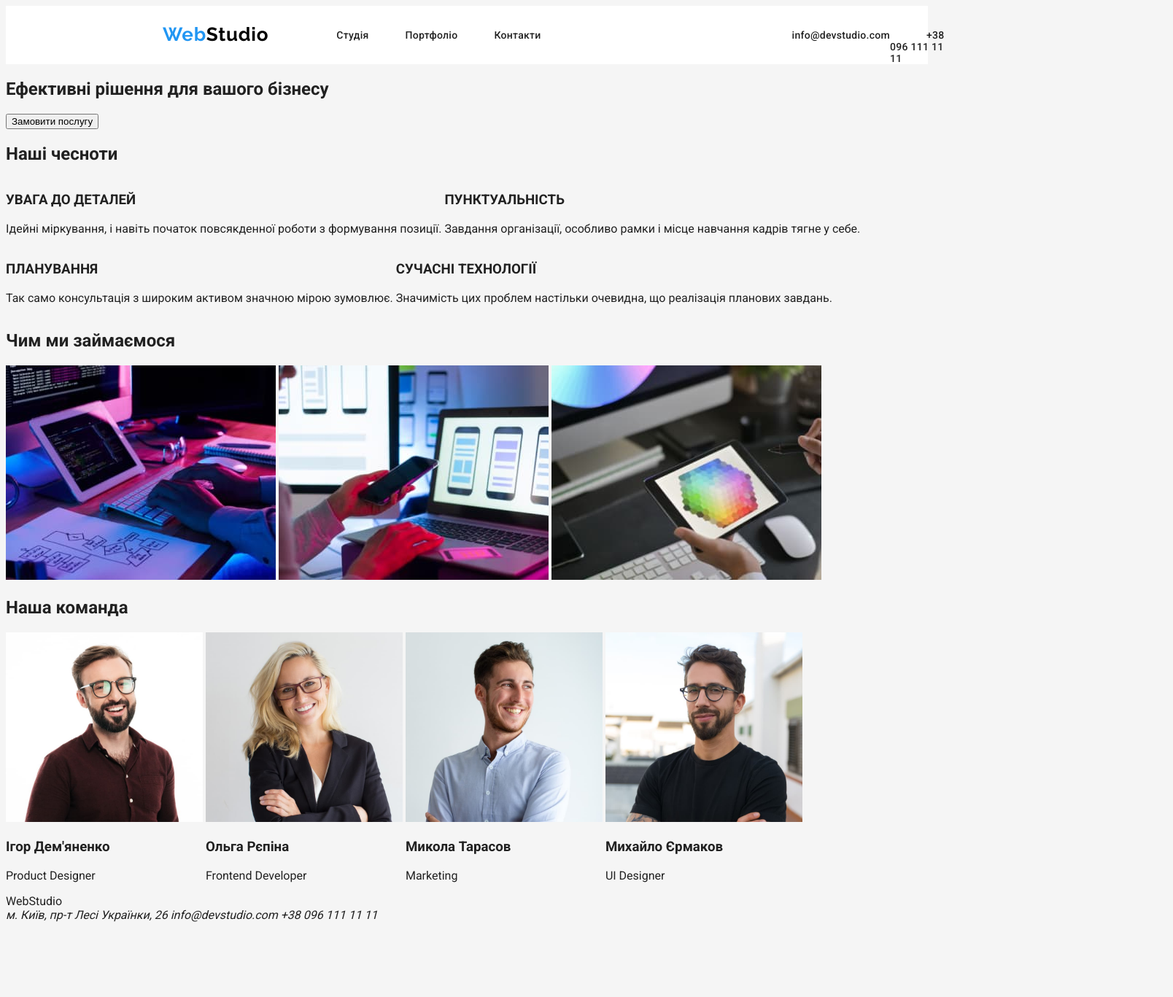
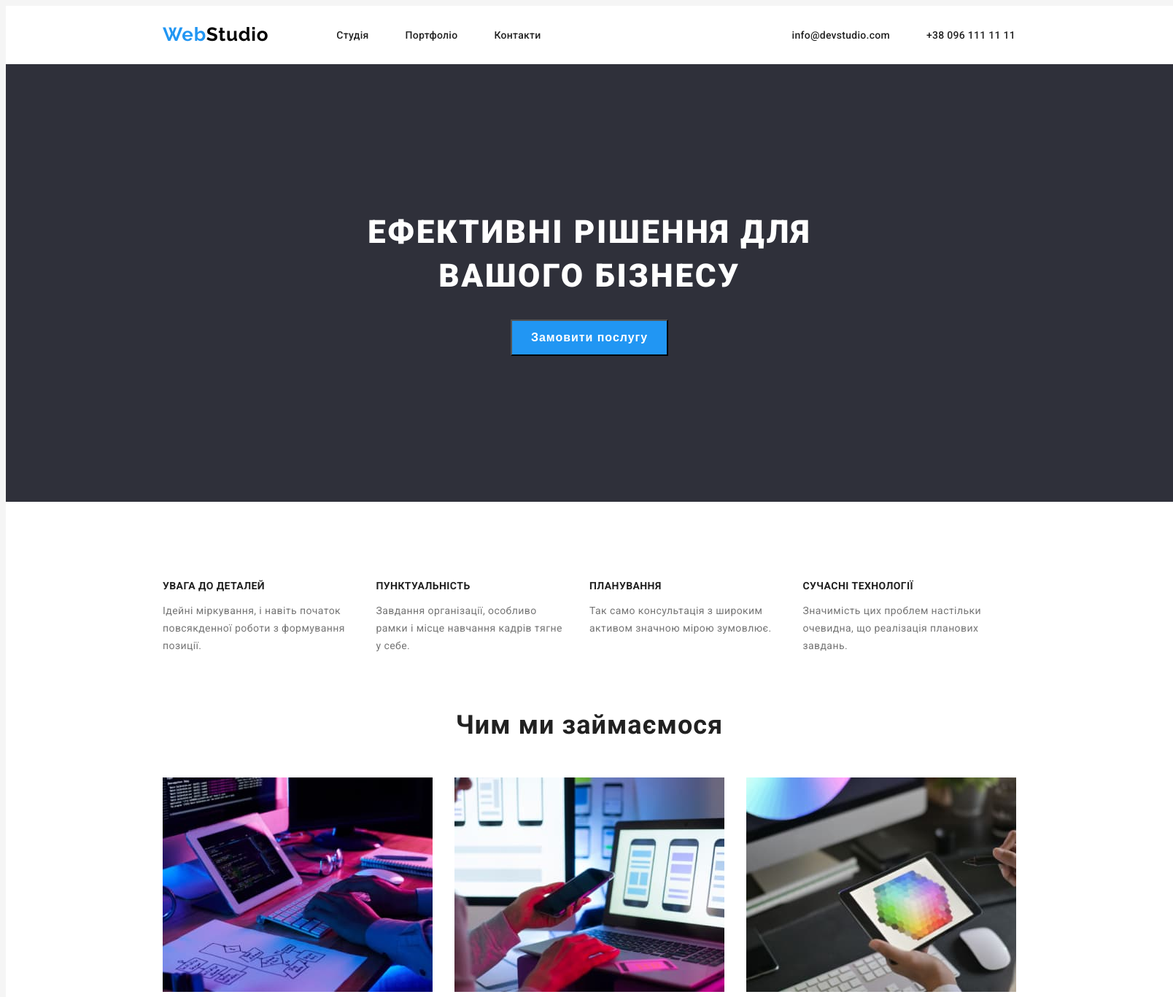
Before and after one commit to polrmn/goit-markup-hw-02, a plain HTML site: page index.html in a window 1280 px wide. Shown: the top 1367 px of the page at 73% size, 1608 px wide, since content can reach past the window. Before the commit the page ends 1272 px from the top, so only its background shows below. Drawn offline with Linux system fonts and the light colour scheme.

Commit message:
styling main page

```diff
--- a/index.html
+++ b/index.html
@@ -5,8 +5,6 @@
     <meta http-equiv="X-UA-Compatible" content="IE=edge" />
     <meta name="viewport" content="width=device-width, initial-scale=1.0" />
     <link rel="stylesheet" href="styles/styles.css">
-    <link rel="preconnect" href="https://fonts.googleapis.com">
-    <link rel="preconnect" href="https://fonts.gstatic.com" crossorigin>
     <link href="https://fonts.googleapis.com/css2?family=Raleway:wght@700&family=Roboto:wght@400;500;700;900&display=swap" rel="stylesheet">
     <title>Головна</title>
   </head>
@@ -14,18 +12,18 @@
     <!-- Верхній колонтитул -->
     <header>
       <!-- LOGO -->
-      <a class="logo" href="index.html"><span class="web-word">Web</span>Studio</a>
+      <a class="logo" href="https://polrmn.github.io/goit-markup-hw-02/"><span class="web-word">Web</span>Studio</a>
       <!-- NAVIGATION -->
       <nav>
         <ul class="navigation">
           <li>
-            <a href="index.html">Студія</a>
+            <a href="https://polrmn.github.io/goit-markup-hw-02/">Студія</a>
           </li>
           <li class="portfolio-link">
             <a href="potrfolio.html">Портфоліо</a>
           </li>
           <li class="contacts-link">
-            <a href="index.html">Контакти</a>
+            <a href="https://polrmn.github.io/goit-markup-hw-02/">Контакти</a>
           </li>
         </ul>
       </nav>
@@ -42,39 +40,39 @@
 
     <main>
       <!-- Шапка -->
-      <section>
+      <section class="button-field">
         <h1>Ефективні рішення для вашого бізнесу</h1>
-        <button type="button">Замовити послугу</button>
+        <button type="button" class="order-button">Замовити послугу</button>
       </section>
 
       <!-- Особливості -->
-      <section>
-        <h2>Наші чесноти</h2>
-        <ul>
+      <section class="advantages">
+        <!-- <h2>Наші чесноти</h2> -->
+        <ul class="advantages-list">
           <li>
-            <h3>УВАГА ДО ДЕТАЛЕЙ</h3>
-            <p
+            <h3 class="list-point">УВАГА ДО ДЕТАЛЕЙ</h3>
+            <p class="list-desc"
               >Ідейні міркування, і навіть початок повсякденної роботи з
               формування позиції.</p
             >
           </li>
           <li>
-            <h3>ПУНКТУАЛЬНІСТЬ</h3>
-            <p
+            <h3 class="list-point">ПУНКТУАЛЬНІСТЬ</h3>
+            <p class="list-desc"
               >Завдання організації, особливо рамки і місце навчання кадрів
               тягне у себе.</p
             >
           </li>
           <li>
-            <h3>ПЛАНУВАННЯ</h3>
-            <p
+            <h3 class="list-point">ПЛАНУВАННЯ</h3>
+            <p class="list-desc"
               >Так само консультація з широким активом значною мірою
               зумовлює.</p
             >
           </li>
           <li>
-            <h3>СУЧАСНІ ТЕХНОЛОГІЇ</h3>
-            <p
+            <h3 class="list-point">СУЧАСНІ ТЕХНОЛОГІЇ</h3>
+            <p class="list-desc"
               >Значимість цих проблем настільки очевидна, що реалізація планових
               завдань.</p
             >
@@ -83,9 +81,9 @@
       </section>
 
       <!-- Чим ми займаємося -->
-      <section>
+      <section class="work">
         <h2>Чим ми займаємося</h2>
-        <ul>
+        <ul class="work-images">
           <li>
             <img
             src="images/img1.jpg"
@@ -111,17 +109,17 @@
       </section>
 
       <!-- Наша команда -->
-      <section>
+      <section class="team">
         <h2>Наша команда</h2>
-        <ul>
+        <ul class="team-members">
           <li>
             <img
             src="images/img4.jpg"
             alt="Чоловік з темним волоссям в окулярах і темній рубашці"
             width="270"
               />
-            <h3>Ігор Дем'яненко</h3>
-            <p>Product Designer</p>
+            <h3 class="team-member">Ігор Дем'яненко</h3>
+            <p class="speciality">Product Designer</p>
           </li>
 
           <li>
@@ -130,8 +128,8 @@
             alt="Жінка з світлим волоссям в окулярах і темному жакеті"
             width="270"
             />
-            <h3>Ольга Рєпіна</h3>
-            <p>Frontend Developer</p>
+            <h3 class="team-member">Ольга Рєпіна</h3>
+            <p class="speciality">Frontend Developer</p>
           </li>
 
           <li>
@@ -140,8 +138,8 @@
             alt="Чоловік з темним волоссям в світлій рубашці"
             width="270"
             />
-            <h3>Микола Тарасов</h3>
-            <p>Marketing</p>
+            <h3 class="team-member">Микола Тарасов</h3>
+            <p class="speciality">Marketing</p>
           </li>
 
           <li>
@@ -150,8 +148,8 @@
             alt="Чоловік з темним волоссям в окулярах і футболці"
             width="270"
             />
-            <h3>Михайло Єрмаков</h3>
-            <p>UI Designer</p>
+            <h3 class="team-member">Михайло Єрмаков</h3>
+            <p class="speciality">UI Designer</p>
           </li>
         </ul>
       </section>
@@ -160,20 +158,20 @@
     <!-- Нижній колонтитул -->
     <footer>
       <!-- LOGO -->
-      <a href="https://polrmn.github.io/goit-markup-hw-01/">WebStudio</a>
+      <a class="logo-footer" href="https://polrmn.github.io/goit-markup-hw-02/"><span class="web-word">Web</span>Studio</a>
       <address>
-        <ul>
-          <li>
-            <a href="https://www.google.com.ua/maps/@50.4267959,30.5388469,18.92z?hl=ru"
+        <ul class="address-list">
+          <li class="address-item">
+            <a class="map" href="https://www.google.com.ua/maps/@50.4267959,30.5388469,18.92z?hl=ru"
             target="_blank"
             rel="noopener noreferrer">м. Київ, пр-т Лесі Українки, 26
             </a>
           </li>
-          <li>
-            <a href="mailto:info@devstudio.com">info@devstudio.com</a>
+          <li class="address-item">
+            <a class="mail" href="mailto:info@devstudio.com">info@devstudio.com</a>
           </li>
-          <li>
-            <a href="tel:+380961111111">+38 096 111 11 11</a>
+          <li class="address-item">
+            <a class="tel" href="tel:+380961111111">+38 096 111 11 11</a>
           </li>
         </ul>
       </address>
--- a/styles/styles.css
+++ b/styles/styles.css
@@ -4,9 +4,16 @@ body {
     background-color: #F5F5F5;
 }
 
+*,
+*::before,
+*::after {
+  box-sizing: border-box;
+}
+
+ /* HEADER  */
 header {
     display: flex;
-    /* width: 1600px; */
+    width: 1600px;
     height: 80px;
     background-color: #FFF;
 }
@@ -24,7 +31,7 @@ a {
     color: #212121;
 
 }
-a:hover, a:active {
+a:hover, a:active, a:focus {
     color: #2196F3;
 }
 
@@ -74,3 +81,195 @@ a:hover, a:active {
 .phone-number {
     margin-left: 50px;
 }
+
+/* ШАПКА */
+.button-field {
+    width: 1600px;
+    height: 600px;
+    background-color: #2F303A;
+    padding-top: 200px;
+    padding-bottom: 200px;
+}
+
+h1 {
+    width: 696px;
+    height: 120px;
+    font-weight: 900;
+    font-size: 44px;
+    line-height: 1.37;
+    text-align: center;
+    letter-spacing: 0.06em;
+    text-transform: uppercase;
+    color: #FFFFFF;
+    margin: 0 auto;
+}
+
+.order-button {
+    width: 216px;
+    height: 50px;
+    margin: 30px 692px 0 692px;
+    background-color: #2196F3;
+    color: #FFF;
+    font-weight: 700;
+    font-size: 16px;
+    line-height: 1.86;
+    align-items: center;
+    text-align: center;
+    letter-spacing: 0.06em;
+}
+
+/* ОСОБЛИВОСТІ */
+
+.advantages {
+    width: 1600px;
+    height: 286px;
+    padding: 94px 215px;
+    background-color: #FFF;
+}
+
+.advantages-list {
+    display: flex;
+}
+
+.advantages-list > li {
+    width: 270px;
+    margin-right: 30px;
+    max-height: 98px;
+}
+
+.advantages-list: last-child {
+    margin-right: 0;
+}
+
+.list-point {
+    font-weight: 700;
+    font-size: 14px;
+    line-height: 1.14;
+    letter-spacing: 0.03em;
+    text-transform: uppercase;
+    margin-bottom: 10px;
+}
+
+.list-desc {
+    font-size: 14px;
+    line-height: 1.71;
+    letter-spacing: 0.03em;
+    color: #757575;
+}
+
+/* ЧИМ МИ ЗАЙМАЄМОСЬ */
+
+.work {
+    width: 1600px;
+    height: 480px;
+    /* margin: auto; */
+    background-color: #FFF;
+}
+
+h2 {
+    font-weight: 700;
+    font-size: 36px;
+    line-height: 1.16;
+    text-align: center;
+    letter-spacing: 0.03em;
+    margin: 0 auto 50px auto;
+}
+
+.work-images {
+display: flex;
+margin: 0 215px;
+}
+.work-images > li {
+    margin-right: 30px;
+}
+.work-images: :last-child {
+    margin-right: 0;
+}
+
+
+/* НАША КОМАНДА */
+
+.team {
+    width: 1600px;
+    height: 648px;
+    background-color: #F5F4FA;
+    padding-top: 94px;
+}
+
+.team-members {
+    margin: 0 215px;
+    display: flex;
+}
+
+.team-members > li {
+    background-color: #FFF;
+    box-shadow: 0px 1px 3px rgba(0, 0, 0, 0.12), 0px 1px 1px rgba(0, 0, 0, 0.14), 0px 2px 1px rgba(0, 0, 0, 0.2);
+    border-radius: 0px 0px 4px 4px;
+}
+
+.team-members > li {
+    margin-right: 30px;
+}
+
+.team-members: :last-child {
+    margin-right: 0;
+}
+
+.team-member {
+    font-weight: 500;
+    font-size: 16px;
+    line-height: 1.18;
+    text-align: center;
+    letter-spacing: 0.03em;
+    }
+
+.speciality {
+    font-size: 16px;
+    line-height: 1.18;
+    text-align: center;
+    letter-spacing: 0.03em;
+    color: #757575;
+}
+
+/* НИЖНІЙ КОЛОНТИТУЛ */
+
+footer {
+    width: 1600px;
+    height: 252px;
+    background-color: #2F303A;
+    padding-top: 60px;
+    padding-left: 215px;
+}
+.logo-footer {
+    height: 31px;
+    font-size: 26px;
+    line-height: 1.19;
+    font-family: 'Raleway';
+    font-style: normal;
+    font-weight: 700;
+    letter-spacing: 0.03em;
+    color: #FFF;
+}
+
+.address-list {
+    margin-top: 20px;
+}
+
+.address-item {
+    display: block;
+    margin-bottom: 9px;
+}
+
+.map {
+    font-size: 14px;
+    line-height: 1.71;
+    letter-spacing: 0.03em;
+    color: #FFFFFF;
+}
+
+.tel , .mail {
+    font-size: 14px;
+    line-height: 1.71;
+    letter-spacing: 0.03em;
+    color: rgba(255, 255, 255, 0.6);
+}
```
Also changed, not shown: potrfolio.html (+11 -13 lines).
